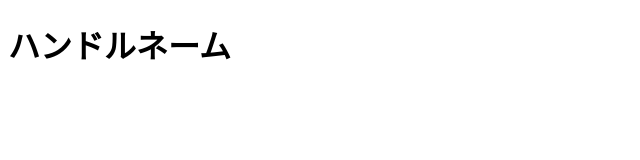
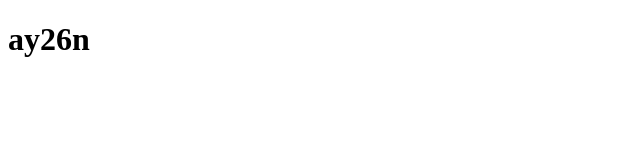
Before and after one commit to ay26n/ay26n.github.io, a plain HTML site: page index.html in a window 1280 px wide. Shown: the whole page, without its empty margins (0-640 px from the left). Drawn offline with Linux system fonts and the light colour scheme.

Commit message:
Update index.html

```diff
--- a/index.html
+++ b/index.html
@@ -3,9 +3,9 @@
   <head>
     <meta charset="utf-8">
     <meta name="viewport" content="width=device-width, initial-scale=1">
-    <title>ハンドルネームのポートフォリオ</title>
+    <title>ay26nのポートフォリオ</title>
   </head>
   <body>
-    <h1>ハンドルネーム</h1>
+    <h1>ay26n</h1>
   </body>
 </html>
```
